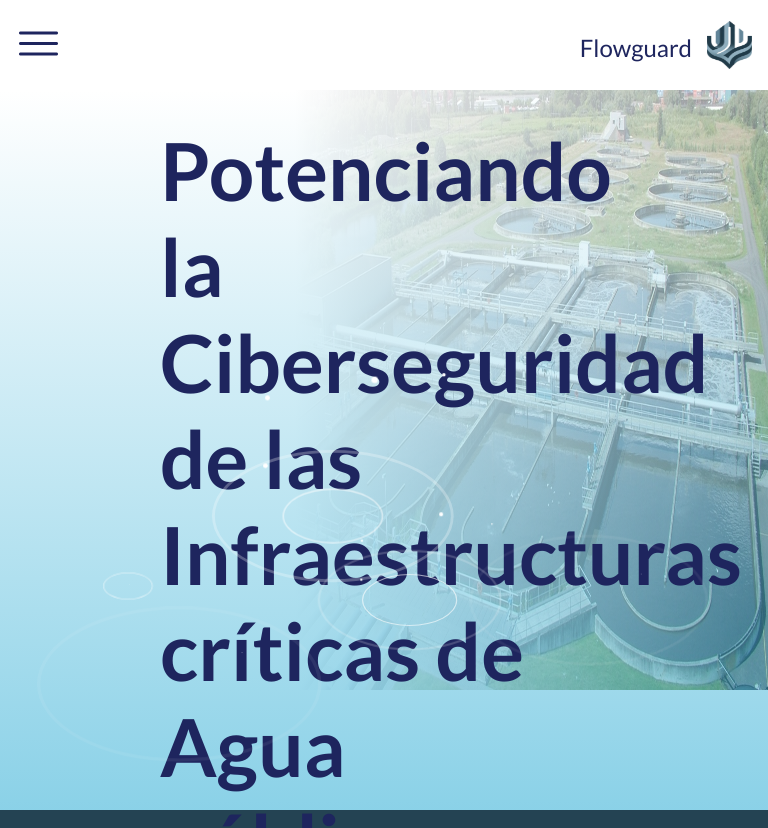
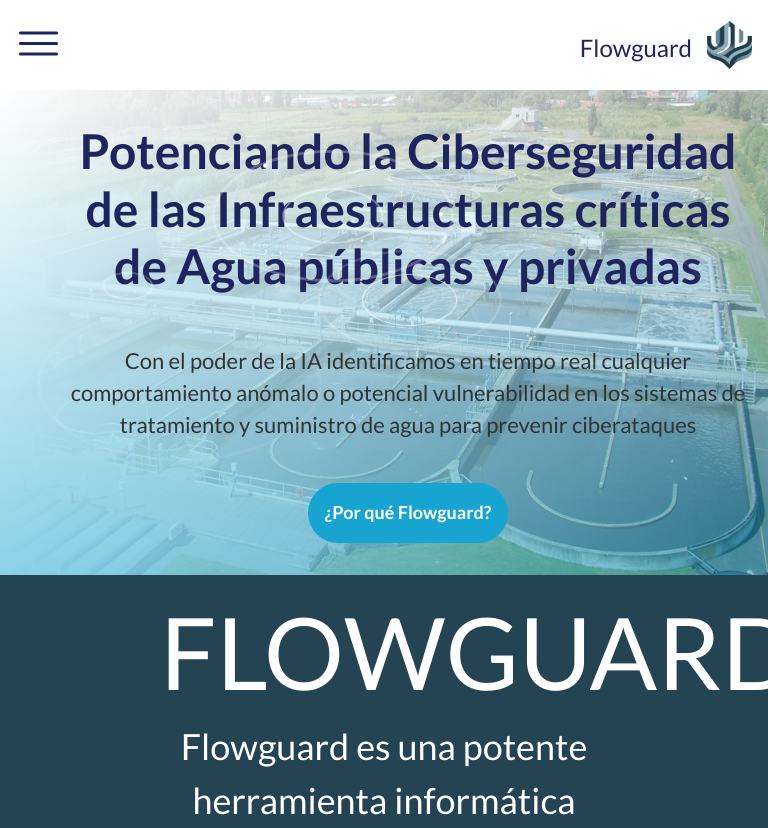
Before and after one commit to telcash/flowguard_frontend, a React (Create React App) app: page / in a window 768 px wide. Shown: the top 828 px of the page. Built offline with nearby package versions, Linux system fonts and the light colour scheme.

Commit message:
Ajustado diseño responsive en HeroSection

```diff
--- a/src/containers/hero-section/hero-section.css
+++ b/src/containers/hero-section/hero-section.css
@@ -35,7 +35,7 @@
 .fg__hero-info p {
     padding-top: 2rem;
     color: #333;
-    font-size: 24px;
+    font-size: 30px;
     font-weight: 400;
     line-height: 32px;
     flex: 1;
@@ -46,7 +46,7 @@
     display: flex;
     justify-content: flex-start;
     align-items: flex-end;
-    padding: 1rem 0;
+    padding: 1rem 0 2rem 0;
 }
 
 .fg__hero-info_actions button {
@@ -106,6 +106,77 @@
     grid-row-end: 2;
 }
 
-@media (max-width: 768px) {
+@media only screen and (max-width: 768px) {
+    .fg__hero {
+        display: flex;
+        justify-content: center;
+        align-items: center;
+    }
 
+    .fg__hero-info {
+        margin-left: 0;
+    }
+
+    .fg__hero-info h1 {
+        text-align: center;
+        font-size: 30px;
+        padding-left: 1rem;
+        padding-right: 1rem;
+    }
+
+    .fg__hero-info p {
+        width: 100%;
+        font-size: 18px;
+        text-align: center;
+        padding-left: 1rem;
+        padding-right: 1rem;
+    }
+
+    .fg__hero-info_actions {
+        justify-content: center;
+    }
+
+    .fg__hero-background {
+        position: absolute;
+        top: 0;
+        left: 0;
+        margin-top: 0;
+        width: 100%;
+    }
+
+    .rain_container {
+        position: absolute;
+        top: 0;
+        left: 0;
+        margin-top: 0;
+        width: 100%;
+    }
 }
+
+@media only screen and (min-width: 768px) and (max-width: 1200px) {
+    .fg__hero-info {
+        margin-left: 3rem;
+    }
+
+    .fg__hero-info h1 {
+        font-size: 48px;
+    }
+
+    .fg__hero-info p {
+        font-size: 22px;
+    }
+}
+
+@media only screen and (min-width: 1200px) and (max-width: 1600px) {
+    .fg__hero-info {
+        margin-left: 3rem;
+    }
+
+    .fg__hero-info h1 {
+        font-size: 60px;
+    }
+
+    .fg__hero-info p {
+        font-size: 26px;
+    }
+}
```
